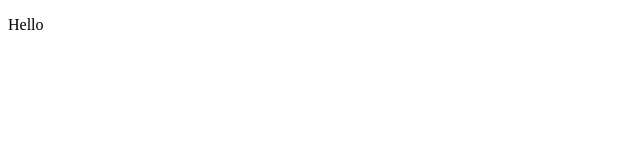
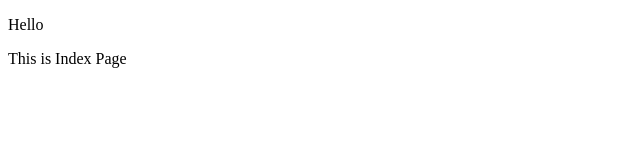
Before and after one commit to HariHaran212/githubeg1, a plain HTML site: page index.html in a window 1280 px wide. Shown: the whole page, without its empty margins (0-640 px from the left). Drawn offline with Linux system fonts and the light colour scheme.

Commit message:
Update in GitHub

```diff
--- a/index.html
+++ b/index.html
@@ -7,5 +7,6 @@
 </head>
 <body>
     <p>Hello</p>
+    <p> This is Index Page </p>
 </body>
 </html>
```
